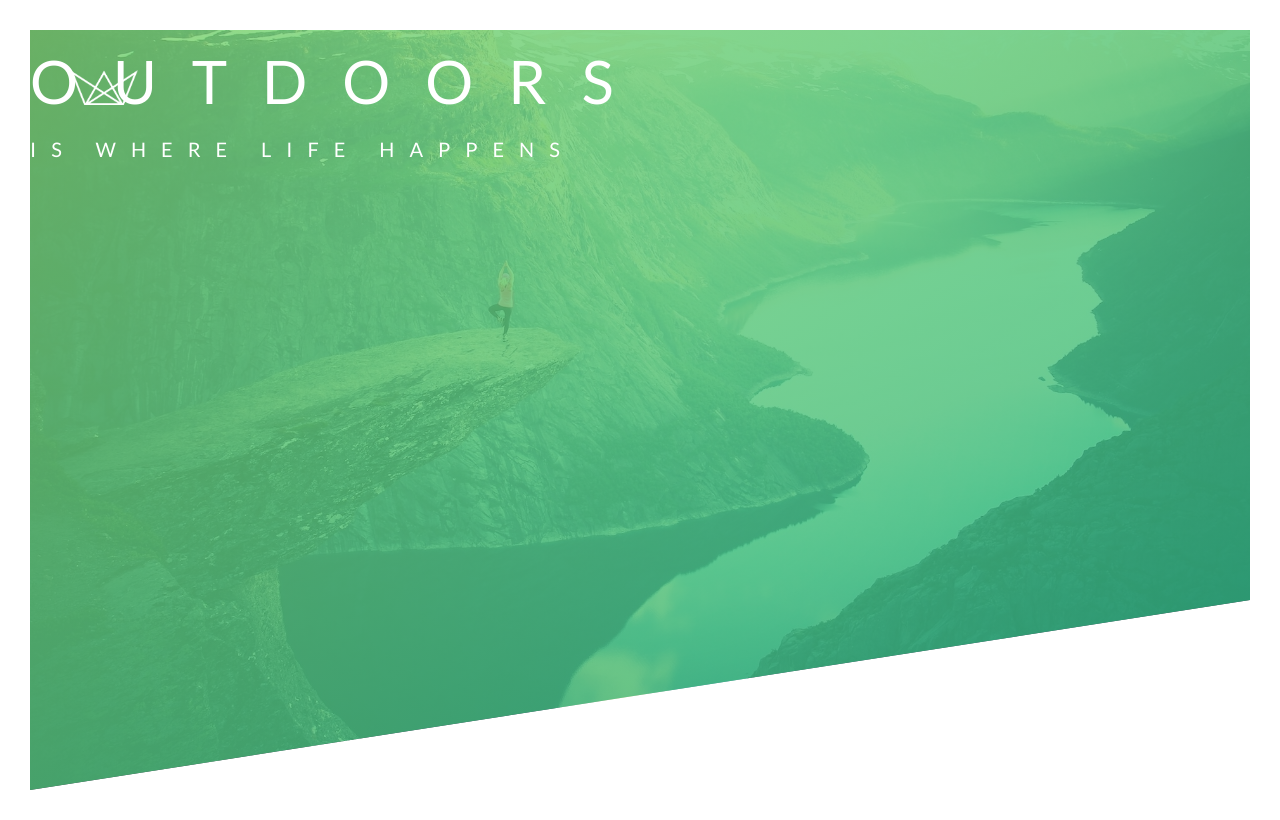
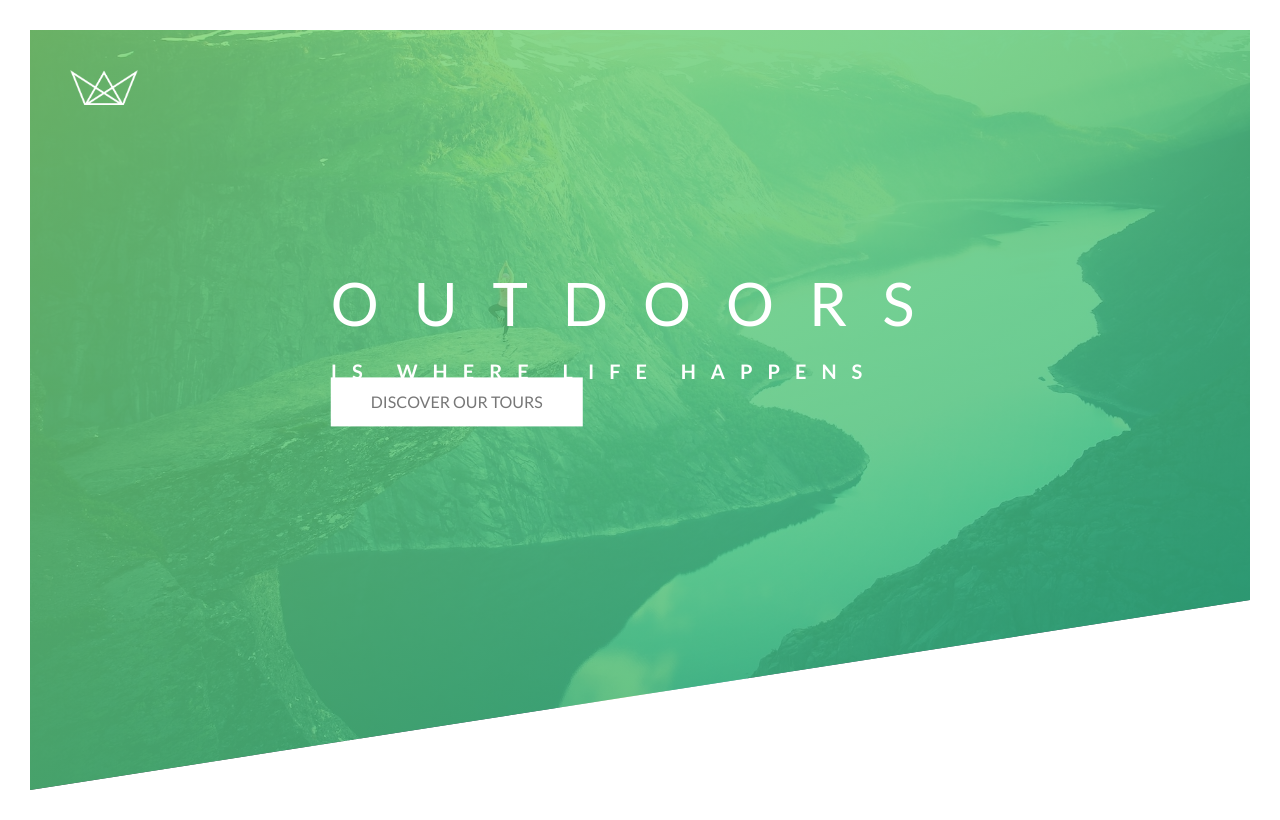
Before and after one commit to alexmru/JS-Stuff, a PHP site: page / in a window 1280 px wide. Run offline with PHP 8.4, Linux system fonts and the light colour scheme; some libraries are stand-ins or nearby versions.

Commit message:
natours button - header section

```diff
--- a/Natours/starter/css/style.css
+++ b/Natours/starter/css/style.css
@@ -38,6 +38,18 @@ body {
 
 .logo {
     height: 35px;
+    animation: fadeIn 0.5s;
+}
+.logo:hover {
+    animation: grow 0.5s;
+}
+
+.text-box {
+    position: absolute;
+    top: 40%;
+    left: 50%;
+    transform: translate(-50%, -50%);
+
 }
 
 .heading-primary {
@@ -49,12 +61,81 @@ body {
     font-size: 60px;
     font-weight: 400;
     letter-spacing: 35px;
-
+    animation-name: moveInLeft;
+    animation-duration: 1s;
+    animation-timing-function: ease-out;
 }
 .heading-primary-sub {
     display: block;
     font-size: 20px;
-    font-weight: 400;
+    font-weight: 700;
     letter-spacing: 15px;
+    animation: moveInRight 1s;
 
 }
+
+@keyframes moveInLeft {
+    0% {
+        opacity: 0;
+        transform: translateX(-100px);
+    }
+
+    80% {
+        transform: translateX(20px);
+    }
+
+    100% {
+        opacity: 1;
+        transform: translateX(0);
+    }
+}
+
+@keyframes fadeIn {
+    0% {
+        opacity: 0;
+    }
+    100% {
+        opacity: 100%;
+    }
+}
+@keyframes grow {
+    0% {
+        transform: scale(1);
+    }
+
+    50% {
+        transform: scale(1.5);
+    }
+
+    100% {
+        transform: scale(1);
+    }
+}
+
+@keyframes moveInRight {
+    0% {
+        opacity: 0;
+        transform: translateX(100px);
+    }
+
+    80% {
+        transform: translateX(-20px);
+    }
+
+    100% {
+        opacity: 1;
+        transform: translateX(0);
+    }
+}
+
+.btn:link, btn:visited {
+    text-transform: uppercase;
+    text-decoration: none;
+    padding: 15px 40px;
+
+}
+
+.btn-white {
+    background-color: #fff;
+    color: #777;
+}
--- a/Natours/starter/index.html
+++ b/Natours/starter/index.html
@@ -17,10 +17,14 @@
             <div class="logo-box">
                 <img src="img/logo-white.png" alt="Logo" class="logo">
             </div>
-            <h1 class="heading-primary">
-                <span class="heading-primary-main">Outdoors</span>
-                <span class="heading-primary-sub">is where life happens</span>
-            </h1>
+            <div class="text-box">
+                <h1 class="heading-primary">
+                    <span class="heading-primary-main">Outdoors</span>
+                    <span class="heading-primary-sub">is where life happens</span>
+                </h1>
+
+                <a href="#" class="btn btn-white">Discover our tours</a>
+            </div>
         </header>
 
     </body>
```
